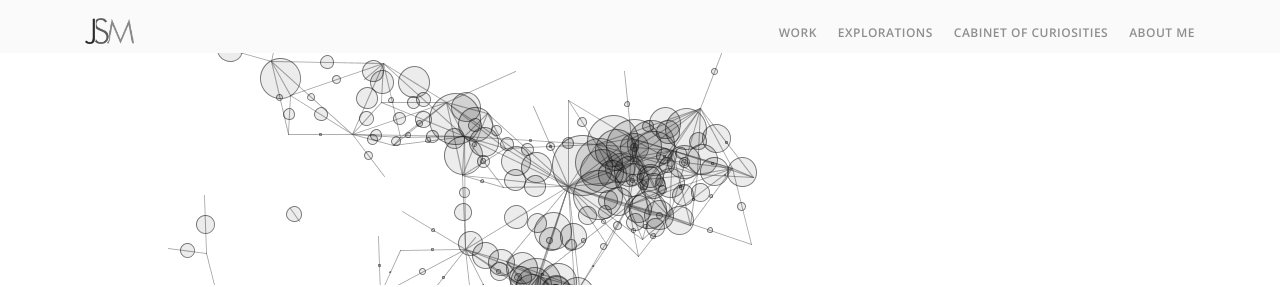
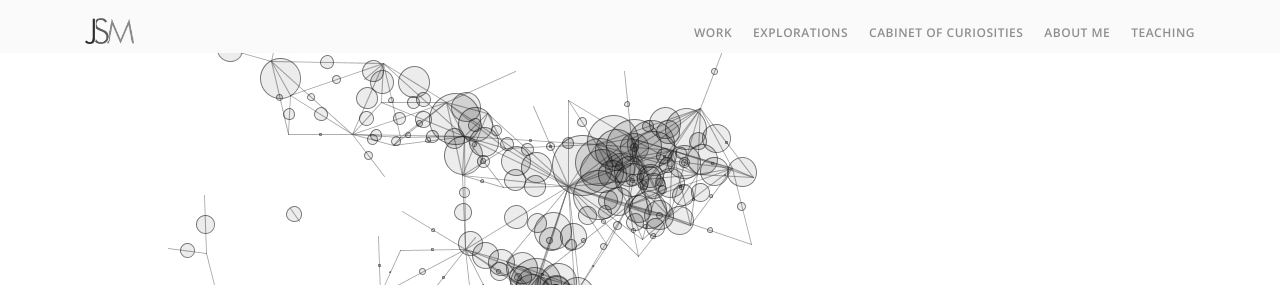
Before and after one commit to jesalmehta/jesalmehta.github.io, a Jekyll site: the page built from index.html, in a window 1280 px wide and 900 px high. Shown: the top 287 px of the window. Built offline with Jekyll 4.4.1, drawn with Linux system fonts in a browser that asks for light colours; some web fonts are replaced.

Commit message:
wireup menus

```diff
--- a/_includes/header.html
+++ b/_includes/header.html
@@ -42,18 +42,19 @@
         <div class="col-md-11 col-sm-12 text-right text-left-xs text-left-sm">
           <div class="bar__module">
             <ul class="menu-horizontal text-left">
-              <li>
-                <a href="/work/">Work</a>
-              </li>
-              <li>
-                <a href="/explorations/">Explorations</a>
-              </li>
-              <li>
-                <a href="/cabinet-of-curiosities/">Cabinet of Curiosities</a>
-              </li>
-              <li>
-                <a href="/about-me/">About Me</a>
-              </li>
+              {% assign all_pages = site.documents | concat: site.pages %}
+
+              {% for item in site.data.menus.main.items %}
+                {% if item.type == 'Internal' %}
+                  {% assign page_object = all_pages | where: "path", item.internal_link | first %}
+                  {% assign item_url = page_object.url %}
+                {% else %}
+                  {% assign item_url = item.external_link %}
+                {% endif %}
+                <li>
+                  <a href="{{ item_url }}">{{ item.label }}</a>
+                </li>
+              {% endfor %}
             </ul>
           </div>
           <!--end module-->
```
